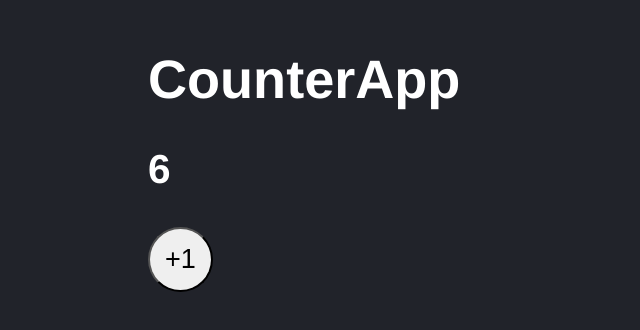
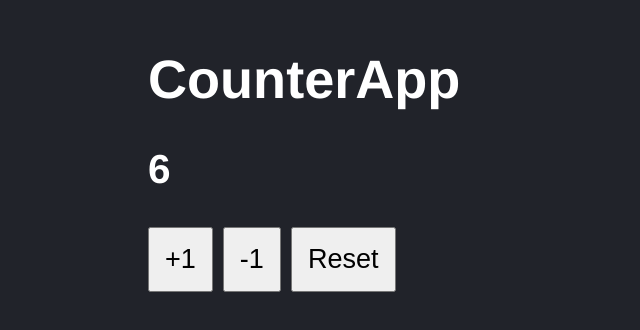
Before and after one commit to toledodavid/react-03-counter-app-vite, a React (Vite) app: page / in a window 1280 px wide. Shown: the part 136-466 px from the top of the page, without its empty margins (0-640 px from the left). Built offline with nearby package versions, Linux system fonts and the light colour scheme.

Commit message:
Add onClick event to call handleSubstract and handleReset functions in CounterApp Component

```diff
--- a/src/CounterApp.jsx
+++ b/src/CounterApp.jsx
@@ -11,12 +11,22 @@
     setCounter(counter + 1);
   }
 
+  const handleSubstract = () => {
+    setCounter(counter - 1);
+  }
+
+  const handleReset = () => {
+    setCounter(value);
+  }
+
   return (
     <>
       <h1>CounterApp</h1>
       <h2>{counter}</h2>
 
       <button onClick={handleAdd}>+1</button>
+      <button onClick={handleSubstract}>-1</button>
+      <button onClick={handleReset}>Reset</button>
     </>
   );
 }
--- a/src/styles.css
+++ b/src/styles.css
@@ -9,5 +9,5 @@
 button {
   padding: 15px;
   font-size: 1.3rem;
-  border-radius: 100%;
+  margin-right: 10px;
 }
```
